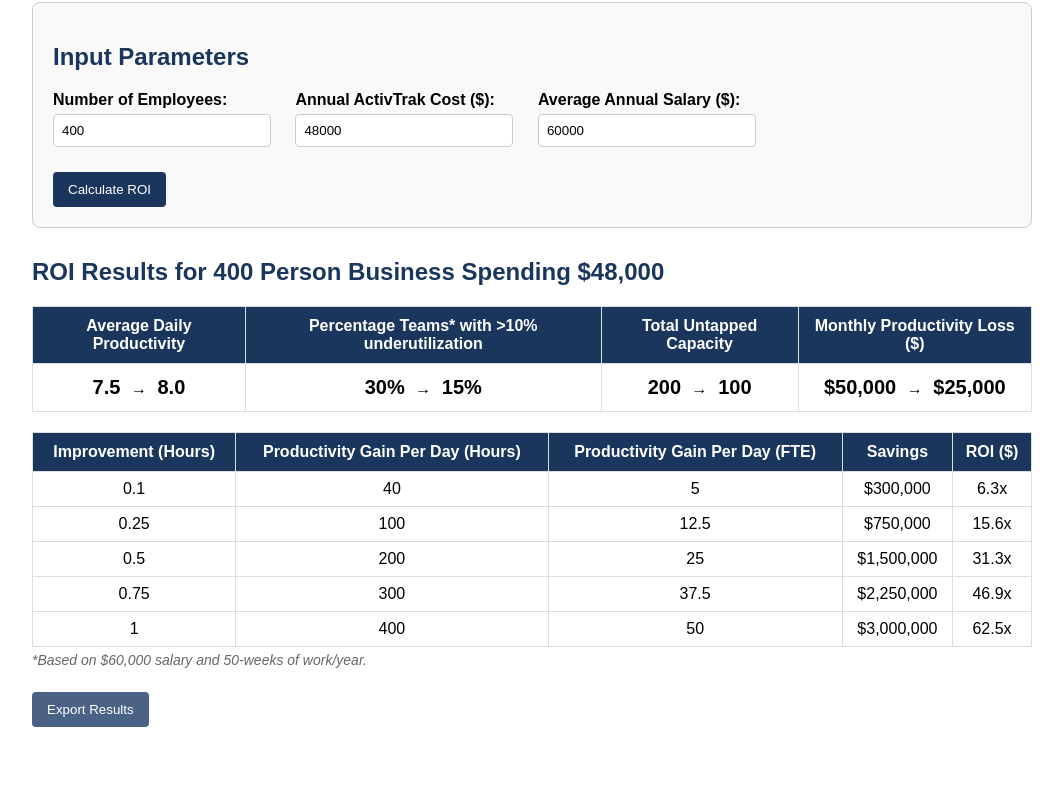
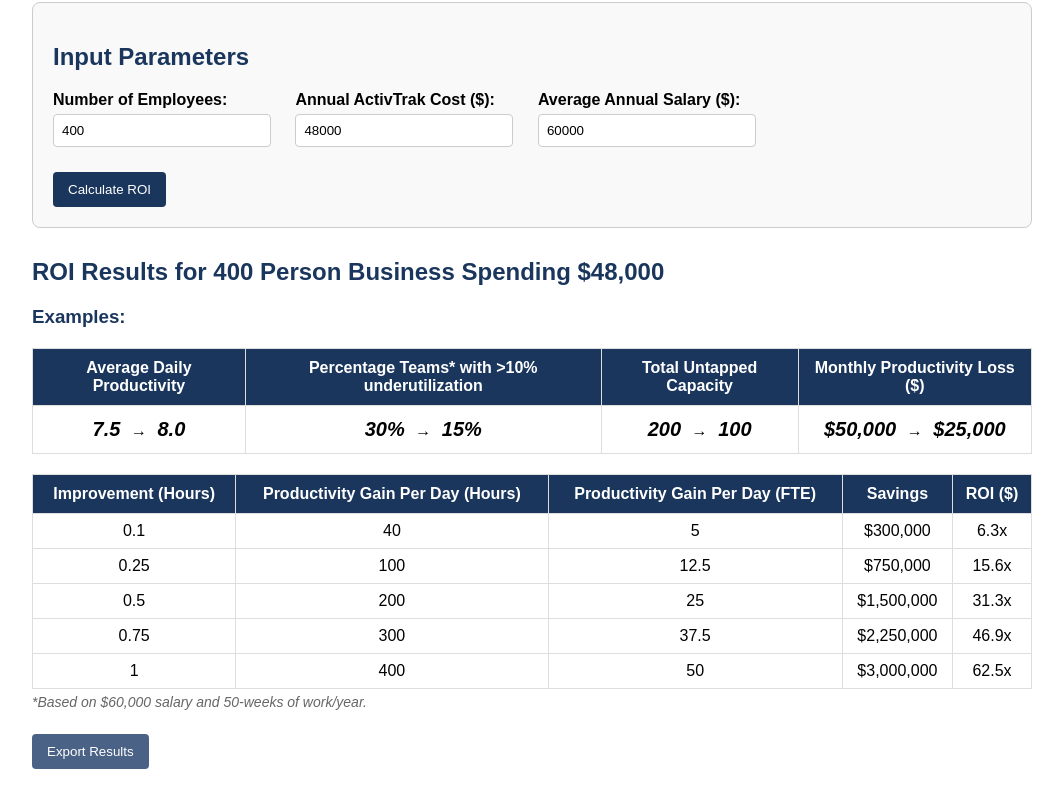
Before and after one commit to joevelatini/Name-your-ROI, a plain HTML site: page index.html in a window 1280 px wide. Shown: the part 98-887 px from the top of the page, without its empty margins (108-1171 px from the left). Before the commit the page ends 845 px from the top, so only its background shows below. Drawn offline with Linux system fonts and the light colour scheme.

Commit message:
Update index.html

```diff
--- a/index.html
+++ b/index.html
@@ -68,6 +68,7 @@
             font-size: 20px;
             font-weight: bold;
             padding: 12px 8px;
+            font-style: italic;
         }
         .arrow {
             font-size: 16px;
@@ -79,7 +80,7 @@
             margin-top: 5px;
             font-style: italic;
         }
-        h1, h2 {
+        h1, h2, h3 {
             color: #1a365d;
         }
         .export-btn {
@@ -116,6 +117,7 @@
     <div class="results" id="results">
         <h2>ROI Results for <span id="company-size">400</span> Person Business Spending $<span id="annual-spend">48,000</span></h2>
 
+        <h3>Examples:</h3>
         <table>
             <thead>
                 <tr>
@@ -127,10 +129,10 @@
             </thead>
             <tbody>
                 <tr class="metrics-row">
-                    <td><span id="current-productivity">7.5</span> <span class="arrow">→</span> <span id="future-productivity">8.0</span></td>
-                    <td><span id="current-underutilized">30%</span> <span class="arrow">→</span> <span id="future-underutilized">15%</span></td>
-                    <td><span id="current-untapped">200</span> <span class="arrow">→</span> <span id="future-untapped">100</span></td>
-                    <td><span id="current-loss">$50,000</span> <span class="arrow">→</span> <span id="future-loss">$25,000</span></td>
+                    <td><i><span id="current-productivity">7.5</span> <span class="arrow">→</span> <span id="future-productivity">8.0</span></i></td>
+                    <td><i><span id="current-underutilized">30%</span> <span class="arrow">→</span> <span id="future-underutilized">15%</span></i></td>
+                    <td><i><span id="current-untapped">200</span> <span class="arrow">→</span> <span id="future-untapped">100</span></i></td>
+                    <td><i><span id="current-loss">$50,000</span> <span class="arrow">→</span> <span id="future-loss">$25,000</span></i></td>
                 </tr>
             </tbody>
         </table>
@@ -157,7 +159,7 @@
 
     <script>
         document.addEventListener('DOMContentLoaded', function() {
-            // Get elements
+            // Get all necessary elements
             const calculateBtn = document.getElementById('calculate');
             const exportBtn = document.getElementById('export-html');
 
@@ -193,6 +195,7 @@
                     // Convert to FTE (assuming 8-hour workday)
                     const fteGain = hoursGain / 8;
                     // Calculate annual savings
+                    const dailyRate = avgSalary / (workWeeks * 5); // Daily salary rate
                     const savings = fteGain * avgSalary;
                     // Calculate ROI
                     const roi = savings / annualCost;
@@ -232,9 +235,9 @@
                         table { width: 100%; border-collapse: collapse; margin: 20px 0; }
                         th, td { border: 1px solid #ddd; padding: 8px; text-align: center; }
                         th { background-color: #1a365d; color: white; }
-                        .metrics-row td { font-size: 20px; font-weight: bold; padding: 12px 8px; }
+                        .metrics-row td { font-size: 20px; font-weight: bold; padding: 12px 8px; font-style: italic; }
                         .arrow { font-size: 16px; margin: 0 5px; }
-                        h2 { color: #1a365d; }
+                        h2, h3 { color: #1a365d; }
                         .info-text { font-size: 14px; color: #666; margin-top: 5px; font-style: italic; }
                     </style>
                 </head>
```
